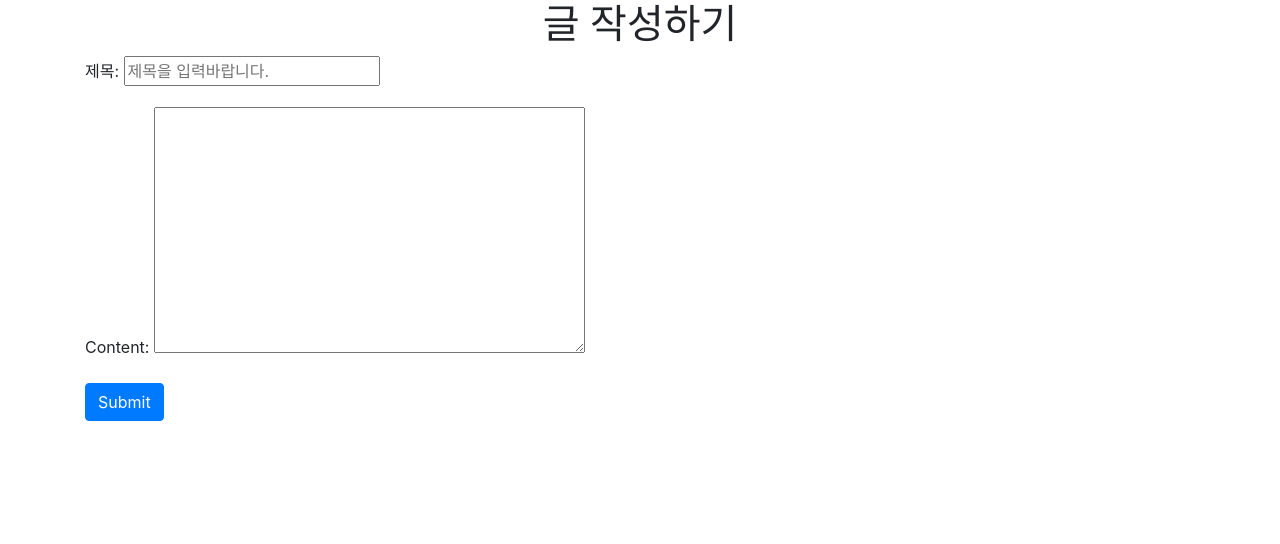
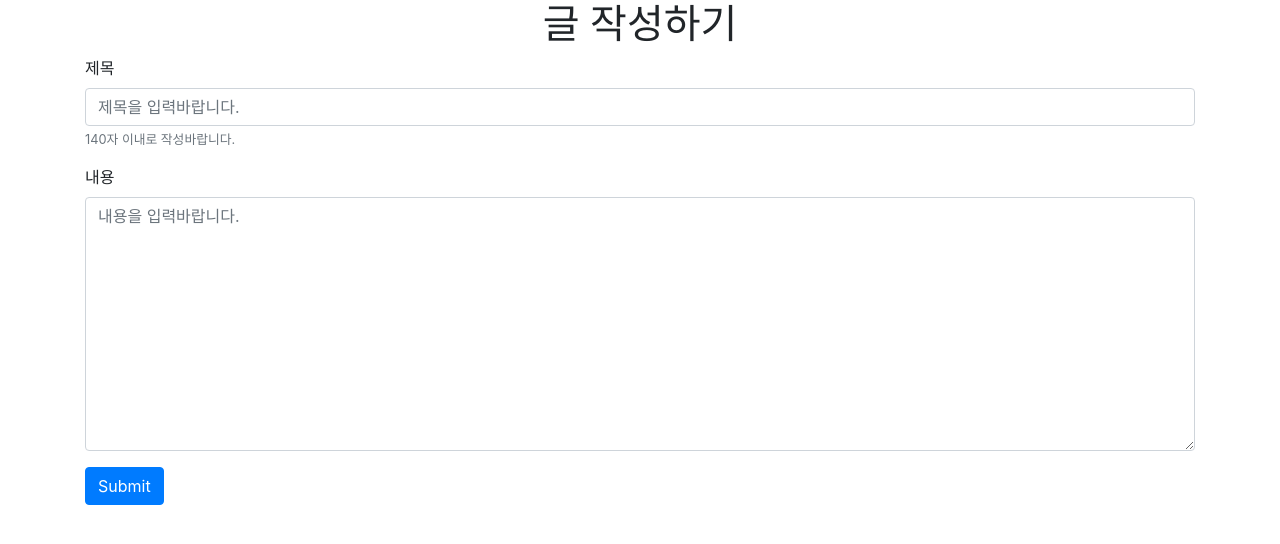
Before and after one commit to taesu-park/django-crud-2-, a Django app: page /articles/create/ in a window 1280 px wide. Shown: the part 56-600 px from the top of the page. Run offline with Django 3.2, Linux system fonts and the light colour scheme; some libraries are stand-ins or nearby versions.

Commit message:
18 | Add django-bootstrap4 for ModelForm

```diff
--- a/articles/forms.py
+++ b/articles/forms.py
@@ -4,11 +4,20 @@ from .models import Article
 class ArticleForm(forms.ModelForm):
     # 위젯 설정 2.
     title = forms.CharField(
-        max_length=1,
+        max_length=140,
         label='제목',
+        help_text='140자 이내로 작성바랍니다.',
         widget=forms.TextInput(
             attrs={
                 'placeholder': '제목을 입력바랍니다.'
+            }
+        )
+    )
+    content = forms.CharField(
+        label='내용',
+        widget=forms.Textarea(
+            attrs={
+                'placeholder': '내용을 입력바랍니다.'
             }
         )
     )
--- a/articles/templates/articles/form.html
+++ b/articles/templates/articles/form.html
@@ -1,13 +1,16 @@
 {% extends 'articles/base.html' %}
+{% load bootstrap4 %}
 {% block body %}
 {% if request.resolver_match.url_name == 'create' %}
   <h1 class="text-center">글 작성하기</h1>
 {% else %}
   <h1 class="text-center">글 수정하기</h1>
 {% endif %}
-<form action="" method="POST">
-  {% csrf_token %}
-  {{ article_form.as_p }}
-  <button type="submit" class="btn btn-primary">Submit</button>
+<form action="" method="post" class="form">
+    {% csrf_token %}
+    {% bootstrap_form article_form %}
+    {% buttons %}
+        <button type="submit" class="btn btn-primary">Submit</button>
+    {% endbuttons %}
 </form>
 {% endblock %}
--- a/crud/settings.py
+++ b/crud/settings.py
@@ -39,6 +39,7 @@ INSTALLED_APPS = [
     'django.contrib.messages', # messages framework
     'django.contrib.staticfiles',
     'django_extensions',
+    'bootstrap4',
 ]
 
 MIDDLEWARE = [
--- a/requirements.txt
+++ b/requirements.txt
@@ -1,7 +1,9 @@
 backcall==0.1.0
+beautifulsoup4==4.8.0
 colorama==0.4.1
 decorator==4.4.0
 Django==2.2.4
+django-bootstrap4==1.0.1
 django-extensions==2.2.1
 ipython==7.7.0
 ipython-genutils==0.2.0
@@ -12,6 +14,7 @@ prompt-toolkit==2.0.9
 Pygments==2.4.2
 pytz==2019.2
 six==1.12.0
+soupsieve==1.9.3
 sqlparse==0.3.0
 traitlets==4.3.2
 wcwidth==0.1.7
```
Also changed, not shown: db.sqlite3.
